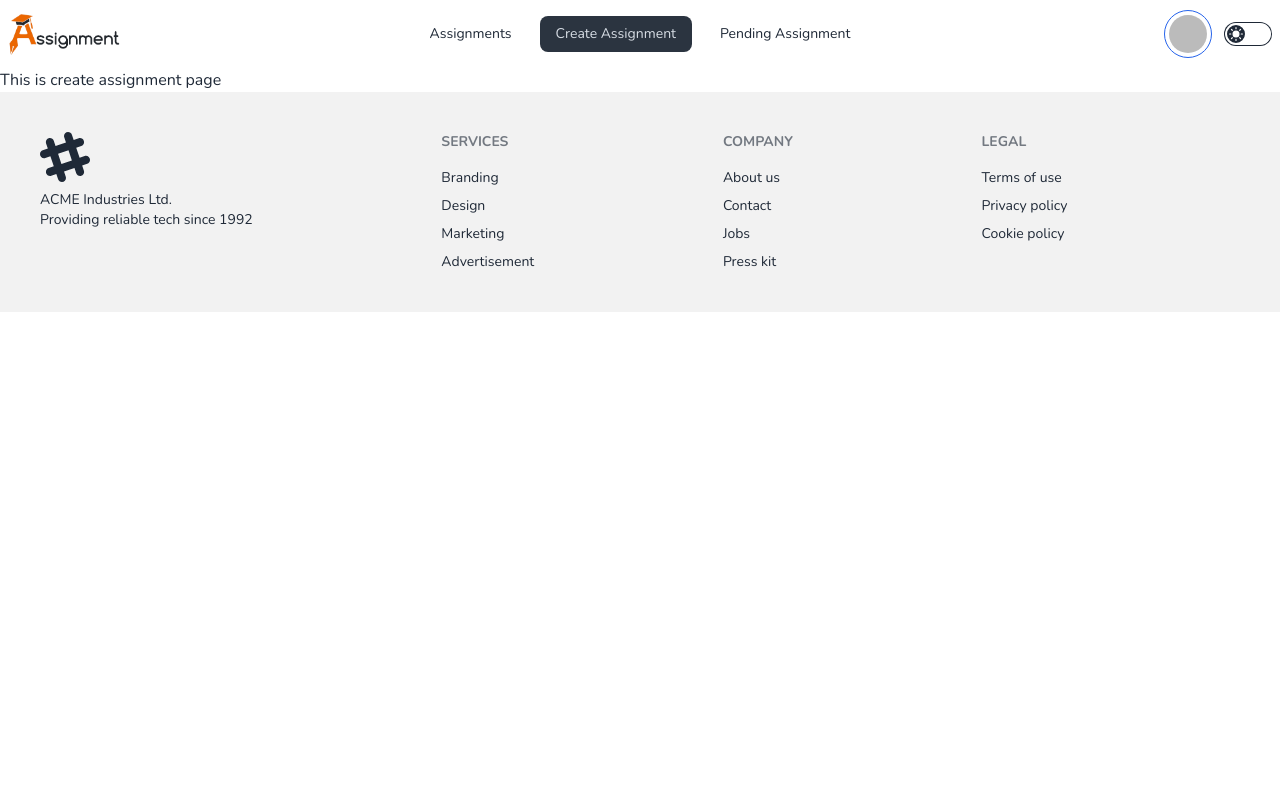
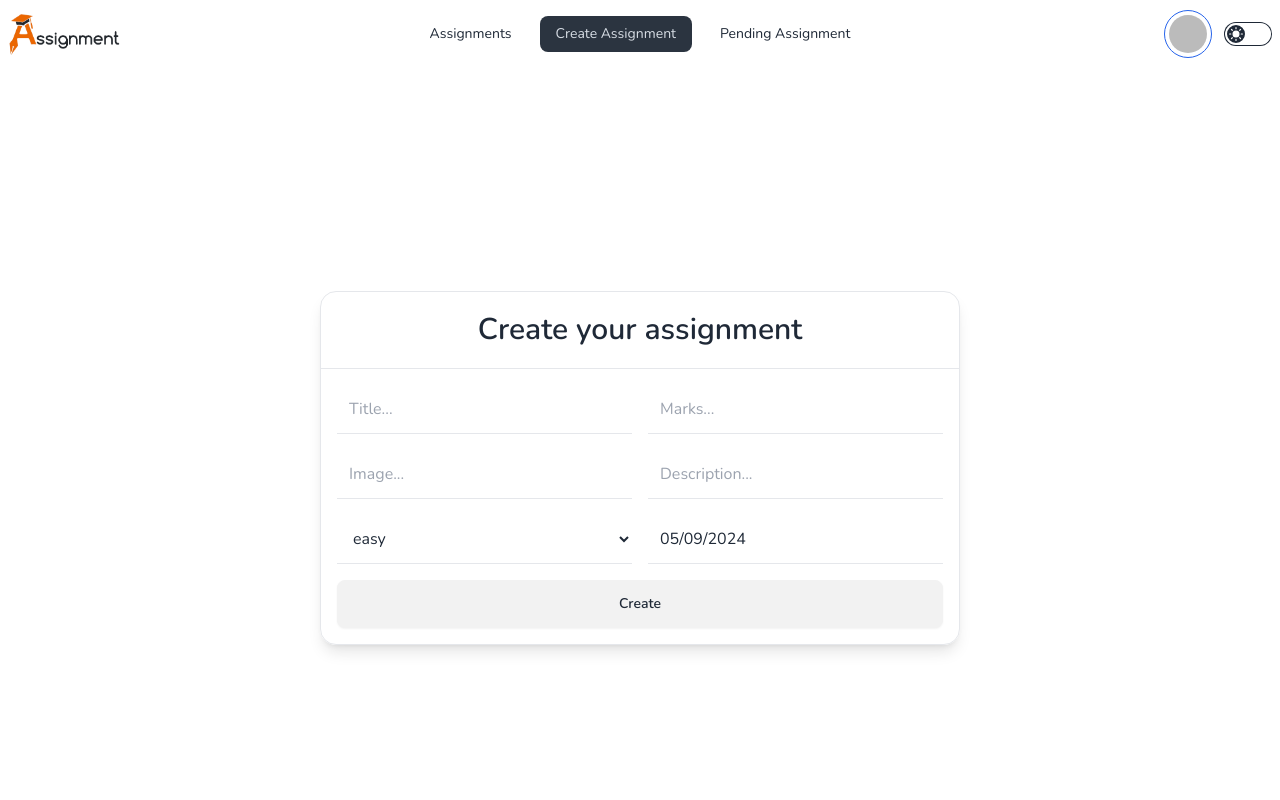
Before and after one commit to apponislam/assignments-client, a React (Vite) app: page /createAssignment in a window 1280 px wide. Shown: the top 800 px of the page. Built offline with nearby package versions, Linux system fonts and the light colour scheme; no server answers; sample sign-in values are in the browser's storage.

Commit message:
Assignment Section created

```diff
--- a/package.json
+++ b/package.json
@@ -10,11 +10,13 @@
     "preview": "vite preview"
   },
   "dependencies": {
+    "axios": "^1.6.8",
     "firebase": "^10.11.1",
     "localforage": "^1.10.0",
     "match-sorter": "^6.3.4",
     "prop-types": "^15.8.1",
     "react": "^18.2.0",
+    "react-datepicker": "^6.9.0",
     "react-dom": "^18.2.0",
     "react-helmet-async": "^2.0.5",
     "react-icons": "^5.2.1",
--- /dev/null
+++ b/src/Components/Assignments/Assignment.jsx
@@ -0,0 +1,34 @@
+import PropTypes from "prop-types";
+import { Link } from "react-router-dom";
+
+const Assignment = ({ assignment }) => {
+    console.log(assignment);
+    const { _id, image, title, marks, deficulty } = assignment;
+    return (
+        <div className="rounded-xl border shadow-lg relative">
+            <img className="h-64 object-cover rounded-xl w-full" src={image} alt="" />
+            <p className="absolute top-4 right-4 bg-green-600 text-white px-4 py-2 rounded-3xl font-bold">{deficulty}</p>
+            <div className="p-4">
+                <div className="flex items-center justify-between mb-4">
+                    <p className="font-medium">{title}</p>
+                    <p className="font-medium bg-blue-600 text-white px-4 py-2 rounded-3xl">{marks}</p>
+                </div>
+                <div>
+                    <div className="grid grid-cols-2 gap-4 mb-4">
+                        <button className="btn">Update</button>
+                        <button className="btn">Delete</button>
+                    </div>
+                    <Link to={`/info/${_id}`}>
+                        <button className="btn w-full">View</button>
+                    </Link>
+                </div>
+            </div>
+        </div>
+    );
+};
+
+Assignment.propTypes = {
+    assignment: PropTypes.object,
+};
+
+export default Assignment;
--- a/src/Components/Assignments/Assignments.jsx
+++ b/src/Components/Assignments/Assignments.jsx
@@ -1,7 +1,71 @@
+import Assignment from "./Assignment";
+import { useEffect, useState } from "react";
+
 const Assignments = () => {
+    const [assignment1, setAssignment1] = useState([]);
+    const [assignment2, setAssignment2] = useState([]);
+
+    useEffect(() => {
+        fetch("http://localhost:5000/assignments")
+            .then((response) => response.json())
+            .then((json) => {
+                setAssignment1(json);
+                setAssignment2(json);
+            });
+    }, []);
+
+    const [selectedOption, setSelectedOption] = useState("Difficulty Level");
+    const handleChange = (e) => {
+        console.log(e.target.value);
+        setSelectedOption(e.target.value);
+    };
+
+    useEffect(() => {
+        const filteredEasyData = assignment1.filter((item) => item.deficulty === "easy");
+        const filteredMediumData = assignment1.filter((item) => item.deficulty === "medium");
+        const filteredHardData = assignment1.filter((item) => item.deficulty === "hard");
+        if (selectedOption == "easy") {
+            console.log("first selected option");
+            setAssignment2([...filteredEasyData]);
+        } else if (selectedOption == "medium") {
+            console.log("seceond selected option");
+            setAssignment2([...filteredMediumData]);
+        } else if (selectedOption == "hard") {
+            console.log("seceond selected option");
+            setAssignment2([...filteredHardData]);
+        } else {
+            console.log("Default selected option");
+            setAssignment2(assignment1);
+        }
+    }, [selectedOption, assignment1]);
+
     return (
-        <div>
-            <h1>This is Assignments Section</h1>
+        <div className="container mx-auto">
+            <div className="my-20">
+                <h1 className="text-2xl md:text-4xl text-center my-12 uppercase font-extrabold">All Assignments</h1>
+
+                <div className="mx-4 mb-5 flex items-center justify-center">
+                    {/* <select className="select select-bordered w-full max-w-xs" value={selectedOption} onChange={handleChange}>
+                        <option value="">Customization</option>
+                        <option>yes</option>
+                        <option>no</option>
+                    </select> */}
+                    <select className="select select-accent w-full max-w-xs" value={selectedOption} onChange={handleChange}>
+                        <option value="">Difficulty Level</option>
+                        <option>easy</option>
+                        <option>medium</option>
+                        <option>hard</option>
+                    </select>
+                </div>
+
+                <div className="container md:mx-auto">
+                    <div className="grid grid-cols-1 md:grid-cols-2 xl:grid-cols-3 gap-6 mb-20 mx-3 xl:mx-0">
+                        {assignment2.map((assignment) => (
+                            <Assignment key={assignment._id} assignment={assignment}></Assignment>
+                        ))}
+                    </div>
+                </div>
+            </div>
         </div>
     );
 };
--- a/src/Components/CreateAssignment/CreateAssignment.jsx
+++ b/src/Components/CreateAssignment/CreateAssignment.jsx
@@ -1,7 +1,79 @@
+import { useContext, useState } from "react";
+import ReactDatePicker from "react-datepicker";
+import "react-datepicker/dist/react-datepicker.css";
+import { Context } from "../Provider/Provider";
+import axios from "axios";
+import Swal from "sweetalert2";
+
 const CreateAssignment = () => {
+    const { user } = useContext(Context);
+    const [startDate, setStartDate] = useState(new Date());
+    const [deficulty, setDificulty] = useState("easy");
+
+    const dificultyBtn = (e) => {
+        setDificulty(e.target.value);
+    };
+
+    const createAssignment = (e) => {
+        e.preventDefault();
+        const name = user.displayName;
+        const email = user.email;
+        const form = e.target;
+        const title = form.title.value;
+        const marks = form.marks.value;
+        const image = form.image.value;
+        const description = form.description.value;
+        const assignment = { name, email, title, marks, image, description, startDate, deficulty };
+        console.log(assignment);
+        axios.post("http://localhost:5000/assignments", assignment).then((data) => {
+            console.log(data.data);
+            if (data.data.insertedId) {
+                Swal.fire({
+                    icon: "success",
+                    title: "Assignment Added Successfully",
+                });
+            }
+        });
+    };
+
     return (
-        <div>
-            <h1>This is create assignment page</h1>
+        <div className="container mx-auto">
+            <div className="flex items-center justify-center min-h-screen">
+                <div className="flex flex-col w-full md:w-3/4 lg:w-1/2 2xl:w-2/4 border shadow-lg rounded-2xl">
+                    <div className="p-5 border-b">
+                        <h1 className="text-center font-semibold text-3xl">Create your assignment</h1>
+                    </div>
+                    <div className="p-4">
+                        <form onSubmit={createAssignment}>
+                            <div className="gap-4 grid md:grid-cols-2 grid-cols-1">
+                                <div>
+                                    <input className="w-full bg-transparent border-b p-3 focus-visible:outline-none" type="text" placeholder="Title..." name="title" required />
+                                </div>
+                                <div>
+                                    <input className="w-full bg-transparent border-b p-3 focus-visible:outline-none" type="text" placeholder="Marks..." name="marks" required />
+                                </div>
+                                <div>
+                                    <input className="w-full bg-transparent border-b p-3 focus-visible:outline-none" type="text" placeholder="Image..." name="image" required />
+                                </div>
+                                <div>
+                                    <input className="w-full bg-transparent border-b p-3 focus-visible:outline-none" type="text" placeholder="Description..." name="description" required />
+                                </div>
+                                <div>
+                                    <select onChange={dificultyBtn} defaultValue={deficulty} className="w-full bg-transparent border-b p-3 focus-visible:outline-none">
+                                        <option>easy</option>
+                                        <option>medium</option>
+                                        <option>hard</option>
+                                    </select>
+                                </div>
+                                <div className="w-full">
+                                    <ReactDatePicker className="w-full bg-transparent border-b p-3 focus-visible:outline-none" selected={startDate} onChange={(date) => setStartDate(date)} />
+                                </div>
+                            </div>
+                            <input className="btn w-full mt-4" type="submit" value="Create" />
+                        </form>
+                    </div>
+                </div>
+            </div>
         </div>
     );
 };
--- a/src/Components/LoginSignup/Login.jsx
+++ b/src/Components/LoginSignup/Login.jsx
@@ -100,11 +100,11 @@ const Login = () => {
                             <input className="btn w-full mb-4" type="submit" value="Log In" />
                         </form>
                         <div>
-                            <div className="flex justify-center items-center gap-4 p-3 shadow-md border rounded-lg mb-4" onClick={googleSignInButton}>
+                            <div className="flex justify-center items-center gap-4 p-3 shadow-md border rounded-lg mb-4 cursor-pointer" onClick={googleSignInButton}>
                                 <FcGoogle />
                                 <p>Login with Google</p>
                             </div>
-                            <div className="flex justify-center items-center gap-4 p-3 shadow-md border rounded-lg mb-4" onClick={githubSignInButton}>
+                            <div className="flex justify-center items-center gap-4 p-3 shadow-md border rounded-lg mb-4 cursor-pointer" onClick={githubSignInButton}>
                                 <FaGithub />
                                 <p>Login with Github</p>
                             </div>
--- a/src/index.css
+++ b/src/index.css
@@ -6,3 +6,7 @@
 body {
     font-family: "Nunito", sans-serif;
 }
+
+.react-datepicker-wrapper {
+    width: 100%;
+}
--- a/src/main.jsx
+++ b/src/main.jsx
@@ -44,6 +44,7 @@ const router = createBrowserRouter([
             {
                 path: "/assignments",
                 element: <Assignments></Assignments>,
+                loader: () => fetch("http://localhost:5000/assignments"),
             },
             {
                 path: "/createAssignment",
```
Also changed, not shown: 1 other file (tests, documents, lock files or other folders).
